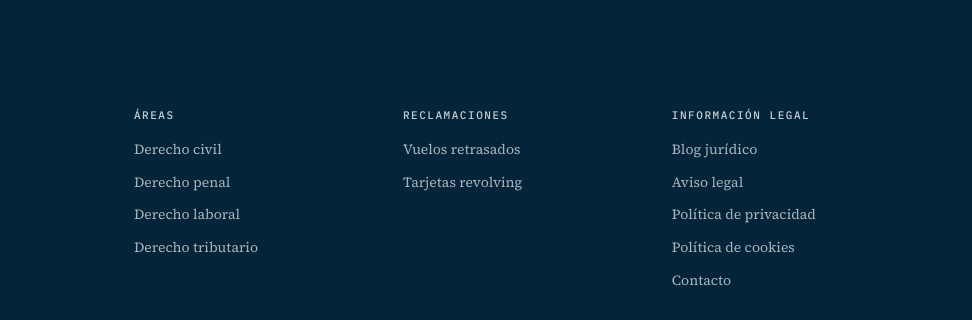
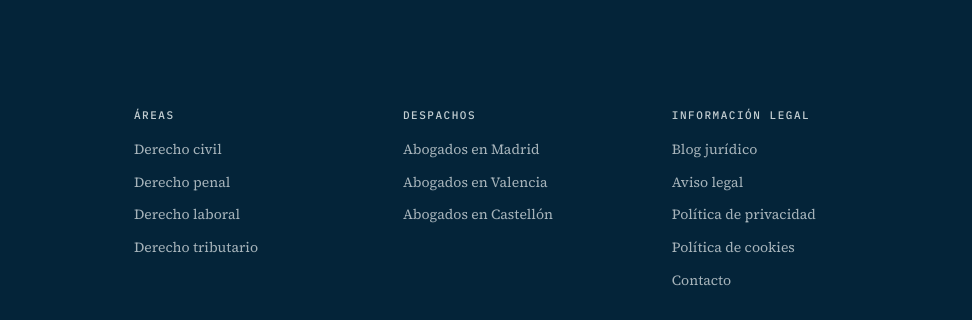
Before and after one commit to Ivanrm01/Jurmia-abogados, a website: page tarjetas-revolving.html in a window 1280 px wide. Shown: the part 4935-5255 px from the top of the page, 308-1280 px from the left. Drawn offline with Linux system fonts and the light colour scheme.

Commit message:
Update tarjetas-revolving.html

```diff
--- a/tarjetas-revolving.html
+++ b/tarjetas-revolving.html
@@ -524,10 +524,11 @@
         </ul>
       </div>
       <div>
-        <h4>Reclamaciones</h4>
+        <h4>Despachos</h4>
         <ul>
-          <li><a href="/reclamacion-vuelos">Vuelos retrasados</a></li>
-          <li><a href="/tarjetas-revolving">Tarjetas revolving</a></li>
+          <li><a href="/despachos/madrid">Abogados en Madrid</a></li>
+          <li><a href="/despachos/valencia">Abogados en Valencia</a></li>
+          <li><a href="/despachos/castellon">Abogados en Castellón</a></li>
         </ul>
       </div>
       <div>
```
